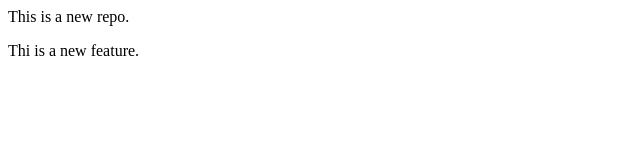
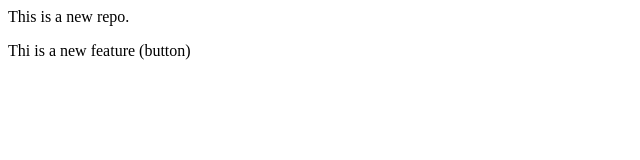
Before and after one commit to Abhishek3866/localrepo, a plain HTML site: page index.html in a window 1280 px wide. Shown: the full height of the page, 0-640 px from the left. Drawn offline with Linux system fonts and the light colour scheme.

Commit message:
Add button

```diff
--- a/index.html
+++ b/index.html
@@ -1,2 +1,2 @@
 <p>This is a new repo.</p>
-<p>Thi is a new feature.</p>
+<p>Thi is a new feature (button)</p>
```
